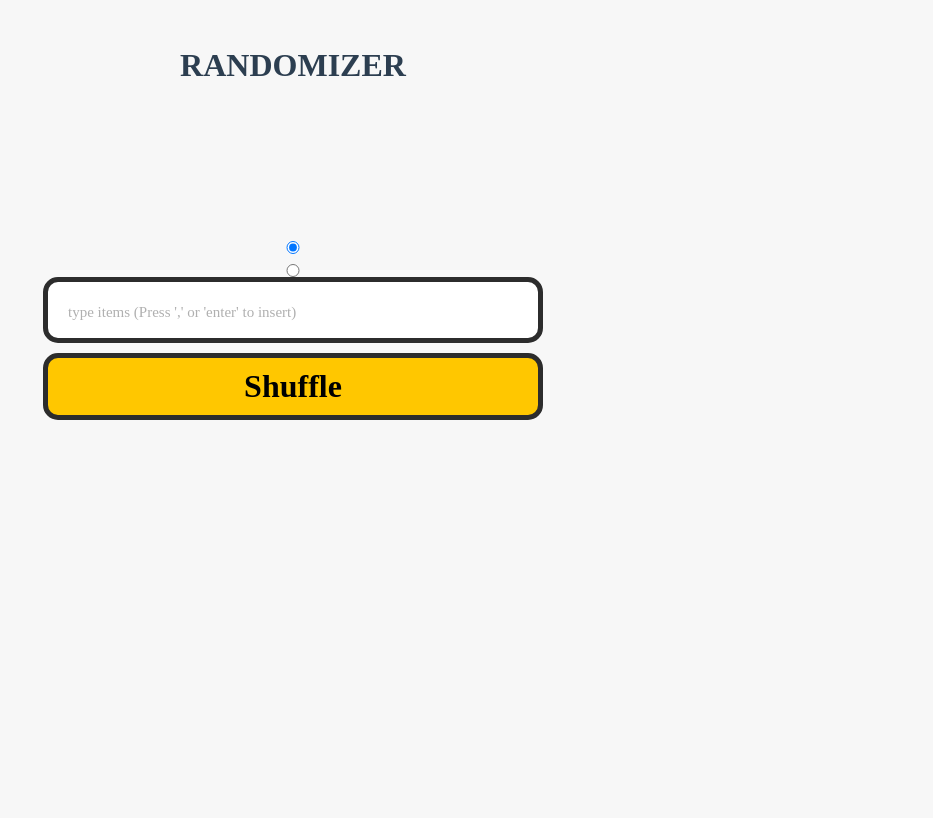
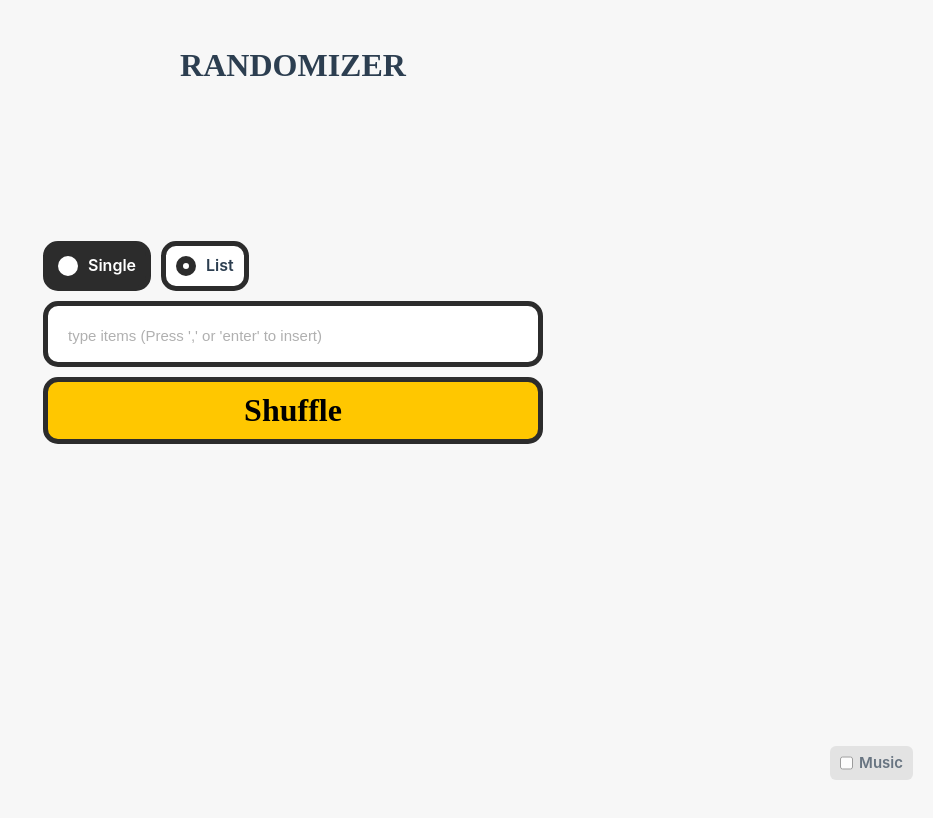
Before and after one commit to devnart/randomizer, a Vue app: page / in a window 1280 px wide. Shown: the top 818 px of the page, without its empty margins (347-1280 px from the left). Built offline with nearby package versions, Linux system fonts and the light colour scheme.

Commit message:
fix sound + styling

```diff
--- a/src/assets/base.css
+++ b/src/assets/base.css
@@ -56,7 +56,6 @@
 }
 
 body {
-  min-height: 100vh;
   color: var(--color-text);
   background: var(--color-background);
   transition: color 0.5s, background-color 0.5s;
@@ -91,7 +90,10 @@ body {
   a,
   a *,
   button,
-  button * {
+  button *,
+  input[type="checkbox"],
+  input[type="radio"],
+  label{
     cursor: var(--cursorPointer);
   }
 }
--- a/src/components/Button.vue
+++ b/src/components/Button.vue
@@ -11,7 +11,7 @@ defineProps({
 </template>
 
 <style lang="scss">
-button {
+.btn-primary {
     display: inline-flex;
     padding: 10px 60px;
     justify-content: center;
@@ -28,7 +28,7 @@ button {
     transition: all 150ms ease-in-out;
 
     &:hover {
-        transform: translate3d(-5px, -5px,0);
+        transform: translate3d(-5px, -5px, 0);
         box-shadow: 5px 5px black;
     }
 }
--- a/src/views/RandomizerView.vue
+++ b/src/views/RandomizerView.vue
@@ -1,15 +1,16 @@
 <script setup>
 import Button from '../components/Button.vue';
-import { ref } from 'vue';
+import { ref, onMounted } from 'vue';
 import Music from '../assets/music.mp3'
 
 const text = ref('');
 const result = ref('');
 const isEmpty = ref(false);
 const isExist = ref(false);
-const resultList  = ref('');
-const shuffleMode  = ref('single');
-
+const resultList = ref('');
+const shuffleMode = ref('single');
+const music = ref('')
+const isMusic = ref(false)
 const getInitialItems = () => []
 const items = ref(getInitialItems())
 
@@ -70,31 +71,48 @@ const splitInput = () => {
 
     } else if (shuffleMode.value == 'list') {
         result.value = '';
-        resultList.value = shuffleArray(items.value);
+        shuffleArray(items.value);
     }
 
 };
 
+const playMusic = () => {
+    if (isMusic.value == true) {
+        music.value.play();
+        return;
+    }
+    music.value.pause();
+}
+
 </script>
 
 <template>
-        <audio
-        autoplay
-        loop
-        :src="Music">
+    <audio loop preload="none" id="music" ref="music" :src="Music">
     </audio>
+    <div class="input-group music-checkbox">
+        <input type="checkbox" id="isMusic" v-model="isMusic" @change="playMusic">
+        <label for="isMusic">Music</label>
+    </div>
     <h1>Randomizer</h1>
     <main>
-        <div class="input-group">
-            <input type="radio" value="single" v-model="shuffleMode">
-            <input type="radio" value="list" v-model="shuffleMode">
+        <div class="input-group radio">
+            <div class="radio-group">
+                <input type="radio" value="single" id="single" v-model="shuffleMode">
+                <label for="single" class="">Single</label>
+            </div>
+            <div class="radio-group">
+                <input type="radio" value="list" id="list" v-model="shuffleMode">
+                <label for="list" class="">List</label>
+            </div>
+
         </div>
 
         <div class="input-group">
             <div v-if="isEmpty" class="warning-message">The list is empty.</div>
             <div v-if="isExist" class="warning-message">The field is empty or this item already exist.</div>
             <div class="input">
-                <input type="text" @keyup.,="addItem(text)"  @keyup.enter="addItem(text)"  placeholder="type items (Press ',' or 'enter' to insert)" v-model="text">
+                <input type="text" @keyup.,="addItem(text)" @keyup.enter="addItem(text)"
+                    placeholder="type items (Press ',' or 'enter' to insert)" v-model="text">
             </div>
             <Button text="Shuffle" @click="splitInput"></Button>
         </div>
@@ -106,11 +124,27 @@ const splitInput = () => {
             </TransitionGroup>
         </div>
         <div id="result">{{ result }}</div>
-        <div id="resultList" v-for="(item, index) in items">{{index }} - {{ item }}</div>
     </main>
 </template>
 
 <style scoped lang="scss">
+.music-checkbox {
+    display: inline-flex;
+    background: #dbdbdb;
+    gap: 6px;
+    padding: 5px 10px;
+    opacity: .7;
+    border-radius: 6px;
+    position: absolute;
+    bottom: 20px;
+    right: 20px;
+
+    label {
+        font-weight: 600;
+        cursor: pointer;
+    }
+}
+
 h1 {
     font-family: "Goia Display";
     font-weight: 800;
@@ -130,22 +164,25 @@ main {
     flex-direction: column;
 
     .input-group {
-        width: 500px;
+        width: 90%;
+        max-width: 500px;
         display: flex;
         gap: 10px;
         flex-direction: column;
 
-        input {
+        &.radio {
+            flex-direction: row;
+            margin-bottom: 10px;
+        }
+
+        input:not(input[type="radio"]) {
             width: 100%;
             border-radius: 15px;
             border: 5px solid #2C2C2C;
             background: #FFF;
             padding: 15px 20px;
-            font-family: Goia Display;
             font-size: 22px;
-            font-style: normal;
             font-weight: 500;
-            line-height: normal;
 
             &::placeholder {
                 color: #B0B0B0;
@@ -167,6 +204,7 @@ main {
     }
 
     #items {
+        padding: 0;
         display: flex;
         gap: 5px;
         margin-top: 10px;
@@ -181,8 +219,48 @@ main {
         padding: 10px;
 
         &:hover {
-        transform: translate3d(-5px, -5px,0);
+            transform: translate3d(-5px, -5px, 0);
             box-shadow: 5px 5px #FFC700;
+        }
+    }
+
+    .radio-group {
+        input {
+            display: none;
+        }
+
+        label {
+            border-radius: 15px;
+            border: 5px solid #2C2C2C;
+            background: #FFF;
+            padding: 7px 10px;
+            font-size: 16px;
+            font-weight: 600;
+            display: inline-flex;
+            align-items: center;
+            gap: 10px;
+
+            &::before {
+                content: "";
+                width: 10px;
+                height: 10px;
+                border-radius: 50%;
+                background-color: white;
+                display: block;
+                border: 7px solid #2c2c2c;
+                padding: 3px;
+            }
+        }
+
+        input:checked+label {
+            background: #2C2C2C;
+            color: white;
+
+            &::before {
+                background-color: white;
+                border-color: white;
+
+            }
         }
     }
 
```
Lines whose indentation alone changed are shown as unchanged.
